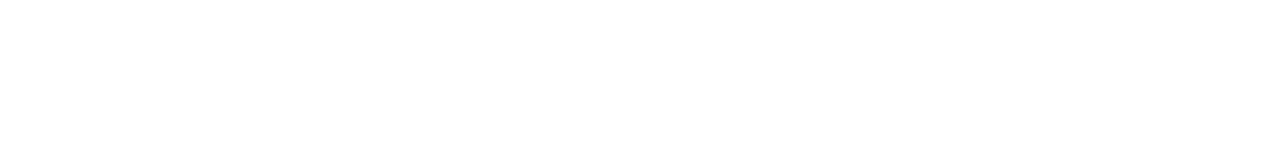
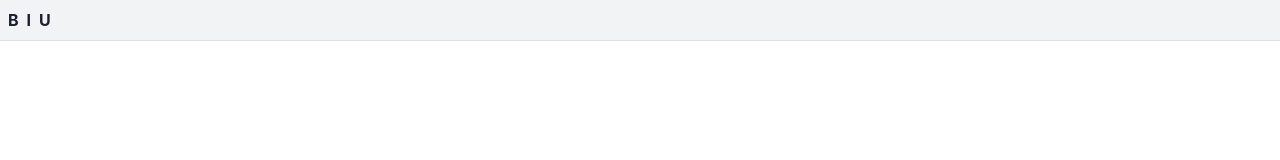
Before and after one commit to AG-2003/Group-Project, a React (Create React App) app in the folder frontend/: page /Doc in a window 1280 px wide. Before the commit this address had no page. Shown: the top 160 px of the page. Built offline with nearby package versions, Linux system fonts and the light colour scheme; a web font is replaced by a local one.

Commit message:
Testing a Document feature

```diff
--- a/frontend/src/App.tsx
+++ b/frontend/src/App.tsx
@@ -9,6 +9,7 @@
 import Dashboard from "./pages/Dashboard";
 import Settings from "./pages/Settings";
 import Landing from "./pages/Landing";
+import Doc from "./pages/Doc";
 
 function App() {
   return (
@@ -23,6 +24,7 @@
       <Route path="/signUpPwd" element={<SignUpPassword />} />
       <Route path="/newPwd" element={<NewPassword />} />
       <Route path="/Settings" element={<Settings />} />
+      <Route path="/Doc" element={<Doc />} />
     </Routes>
   );
 }
--- a/frontend/src/components/Dashboard/Navbar.tsx
+++ b/frontend/src/components/Dashboard/Navbar.tsx
@@ -49,13 +49,14 @@
       alignItems="center"
       p={1}
       height="30px"
-      bg={"#dcdcf6"}
+      bg={"#484c6c"}
     >
       <IconButton
         bg="inherit"
         aria-label="Menu"
         fontSize="20px"
-        color="black"
+        color="white"
+        colorScheme="purple.100"
         icon={<HamburgerIcon style={iconStyle} />}
         onClick={onToggle}
       />
--- a/frontend/src/components/Dashboard/profile.tsx
+++ b/frontend/src/components/Dashboard/profile.tsx
@@ -19,7 +19,7 @@
         justifyContent="space-between"
         alignItems="center"
         p={5}
-        bg="#e1ecf7"
+        bg="#dcdcf6"
         rounded={15}
       >
         <Flex align="center" p={3}>
--- a/frontend/src/components/Dashboard/sub-components/Modal.tsx
+++ b/frontend/src/components/Dashboard/sub-components/Modal.tsx
@@ -17,7 +17,7 @@
   const handleOkClick = () => {
     onConfirm(title);
     setTitle(""); // Clear the title after confirmation
-    navigate("/docs"); // Navigate to the Docs page
+    navigate("/Doc"); // Navigate to the Docs page
   };
 
   return (
--- /dev/null
+++ b/frontend/src/components/Doc_/Document.scss
@@ -0,0 +1,16 @@
+.document {
+  flex-grow: 1;
+  padding: 1rem;
+  overflow: auto;
+
+  .editable-area {
+    width: 100%;
+    height: 100%;
+    border: none;
+    outline: none;
+    resize: none;
+    padding: 1rem;
+    font-size: 16px;
+    line-height: 1.5;
+  }
+}
--- /dev/null
+++ b/frontend/src/components/Doc_/Document.tsx
@@ -0,0 +1,12 @@
+import React from "react";
+import "./Document.scss";
+
+const Document: React.FC = () => {
+  return (
+    <div className="document">
+      <textarea className="editable-area"></textarea>
+    </div>
+  );
+};
+
+export default Document;
--- /dev/null
+++ b/frontend/src/components/Doc_/Toolbar.scss
@@ -0,0 +1,19 @@
+.toolbar {
+  display: flex;
+  justify-content: start;
+  background-color: #f1f3f4;
+  padding: 0.5rem;
+  border-bottom: 1px solid #e0e0e0;
+
+  .toolbar-button {
+    background: none;
+    border: none;
+    margin-right: 0.5rem;
+    cursor: pointer;
+    font-weight: bold;
+
+    &:hover {
+      background-color: #e0e0e0;
+    }
+  }
+}
--- /dev/null
+++ b/frontend/src/components/Doc_/Toolbar.tsx
@@ -0,0 +1,16 @@
+import React from "react";
+import "./Toolbar.scss";
+
+const Toolbar: React.FC = () => {
+  return (
+    <div className="toolbar">
+      {/* Add your toolbar buttons here */}
+      <button className="toolbar-button">B</button>
+      <button className="toolbar-button">I</button>
+      <button className="toolbar-button">U</button>
+      {/* ... other toolbar items */}
+    </div>
+  );
+};
+
+export default Toolbar;
--- a/frontend/src/pages/Dashboard.tsx
+++ b/frontend/src/pages/Dashboard.tsx
@@ -28,7 +28,7 @@
 
   return (
     <>
-      <div style={{ padding: "10px", background: "#dcdcf6" }}>
+      <div style={{ padding: "10px", background: "#484c6c" }}>
         <Navbar onToggle={toggleSidebar} isSidebarOpen={isSidebarOpen} />
       </div>
       <Divider borderColor="lightgrey" borderWidth="1px" maxW="98.5vw" />
--- /dev/null
+++ b/frontend/src/pages/Doc.scss
@@ -0,0 +1,10 @@
+.document-editor {
+  display: flex;
+  flex-direction: column;
+  height: 100vh;
+
+  .editor-content {
+    display: flex;
+    flex-grow: 1;
+  }
+}
--- /dev/null
+++ b/frontend/src/pages/Doc.tsx
@@ -0,0 +1,17 @@
+import React from "react";
+import Toolbar from "../components/Doc_/Toolbar";
+import Document from "../components/Doc_/Document";
+import "./Doc.scss";
+
+const Doc: React.FC = () => {
+  return (
+    <div className="document-editor">
+      <Toolbar />
+      <div className="editor-content">
+        <Document />
+      </div>
+    </div>
+  );
+};
+
+export default Doc;
```
